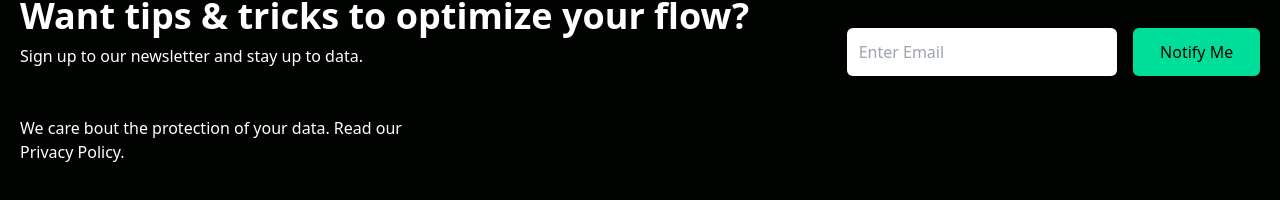
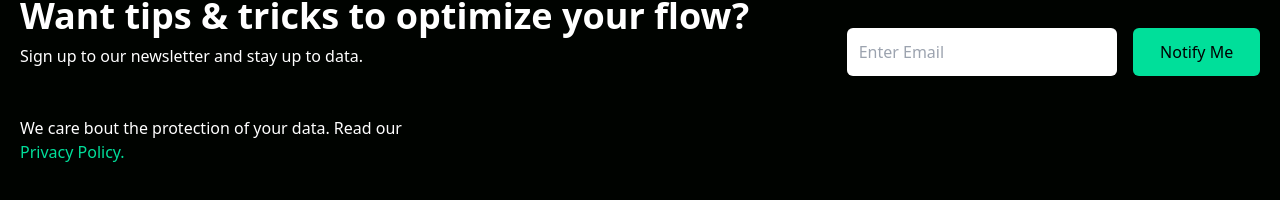
Before and after one commit to willie-lin/react-tailwind-spas, a React (Create React App) app: page / in a window 1280 px wide. Shown: the part 1453-1653 px from the top of the page. Built offline with nearby package versions, Linux system fonts and the light colour scheme.

Commit message:
add Newsletter.jsx

```diff
--- a/src/components/Newsletter.jsx
+++ b/src/components/Newsletter.jsx
@@ -13,7 +13,7 @@ const Newsletter = () => {
                         <button className='bg-[#00df9a] text-black rounded-md font-medium w-[200px] ml-4 my-6 py-3'>Notify Me</button>
                     </div>
                 </div>
-                <p>We care bout the protection of your data. Read our Privacy Policy.</p>
+                <p>We care bout the protection of your data. Read our <span className='text-[#00df9a]'>Privacy Policy.</span></p>
             </div>
 
         </div>
```
